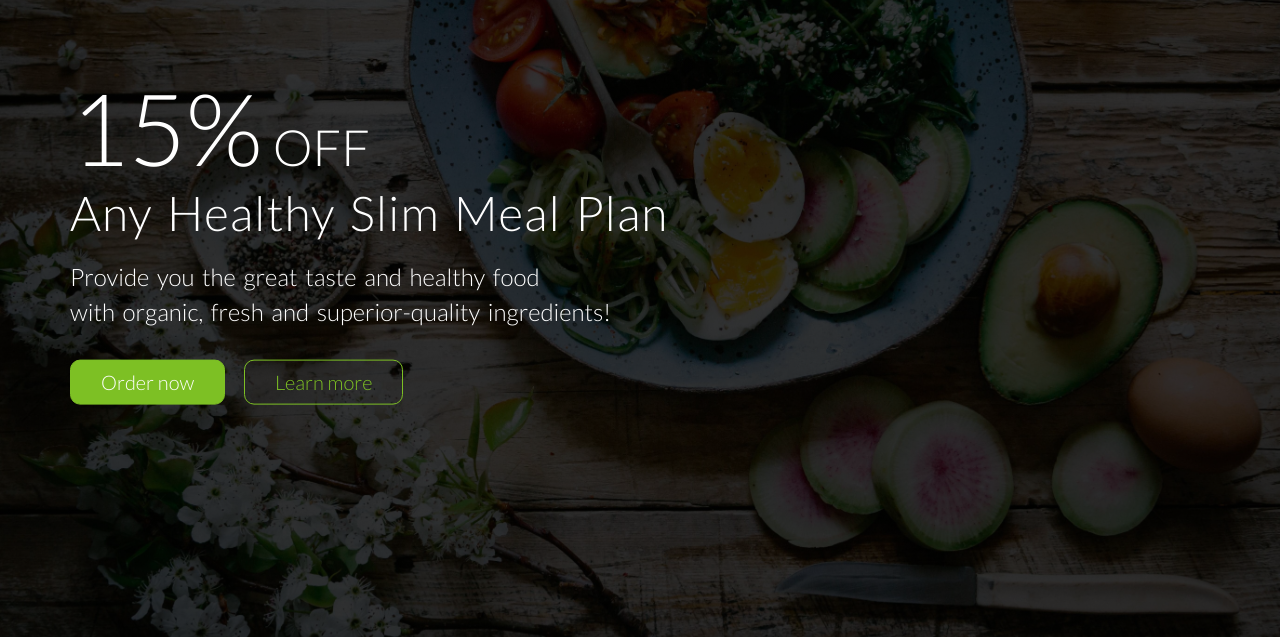
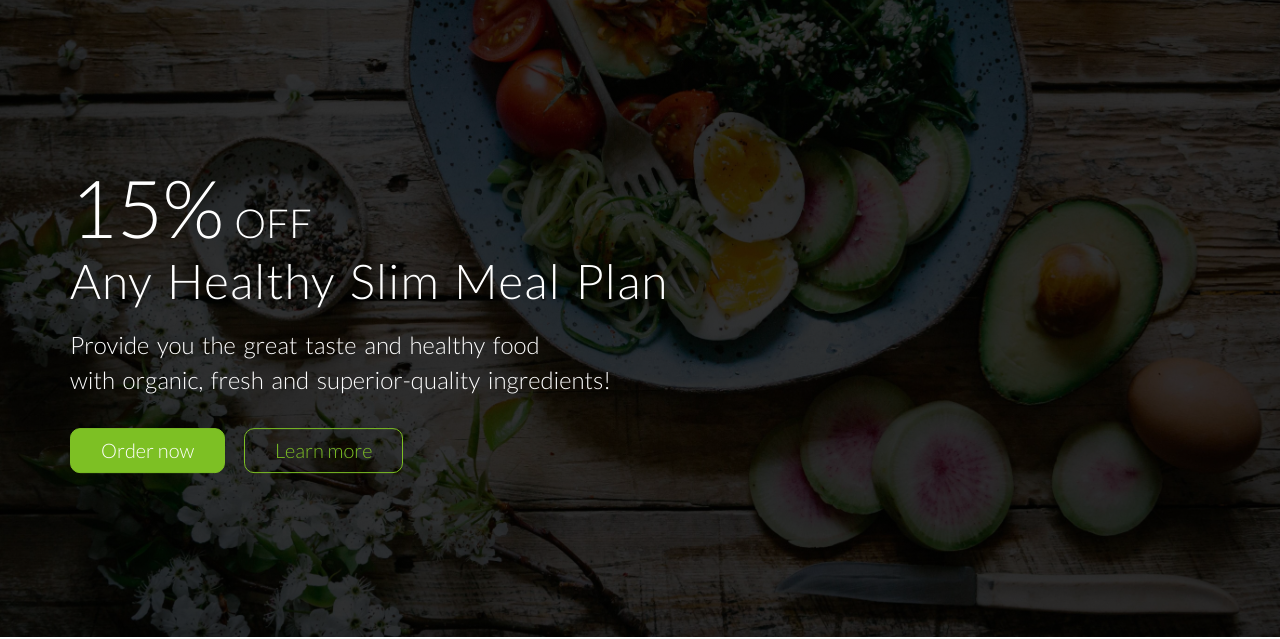
Before and after one commit to sxxia/Healthy-Slim-Food-Webpage, a plain HTML site: page index.html in a window 1280 px wide. Shown: the part 163-802 px from the top of the page. Drawn offline with nearby package versions, Linux system fonts and the light colour scheme.

Commit message:
resolve some RWD issues

```diff
--- a/resources/css/style.css
+++ b/resources/css/style.css
@@ -229,14 +229,14 @@ header {
 .intro-text-box {
     position: absolute;
     width: 1140px;
-    top: 50%;
+    top: 60%;
     left: 50%;
     -webkit-transform: translate(-50%, -50%);
     transform: translate(-50%, -50%);
 }
 
 .intro-text-box .discount {
-    font-size: 500%;
+    font-size: 400%;
     color: #fff;
     /* margin-bottom: 15px; */
 }
```
